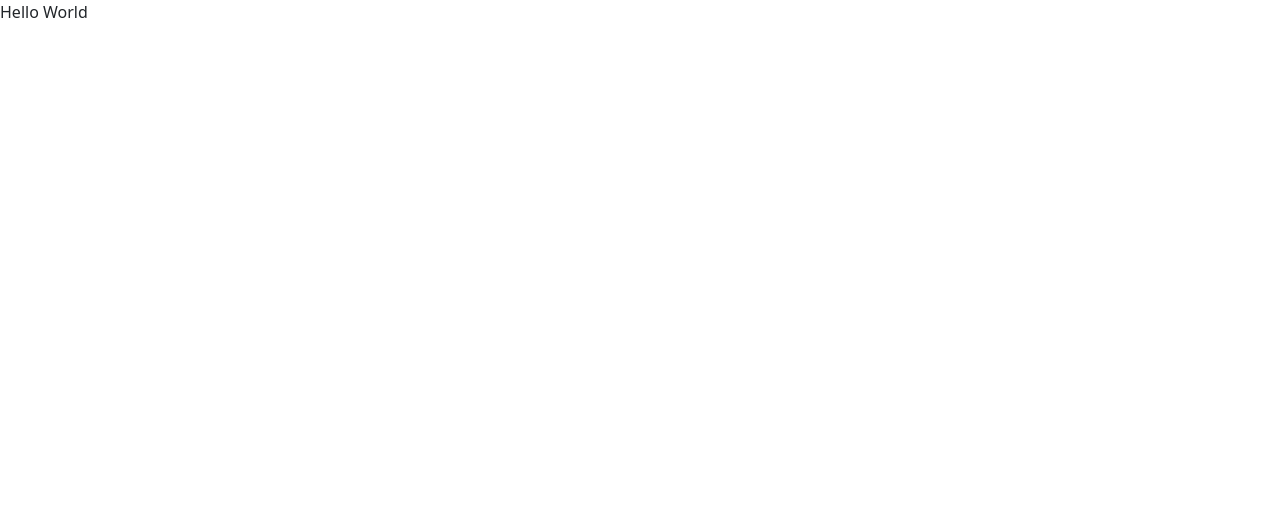
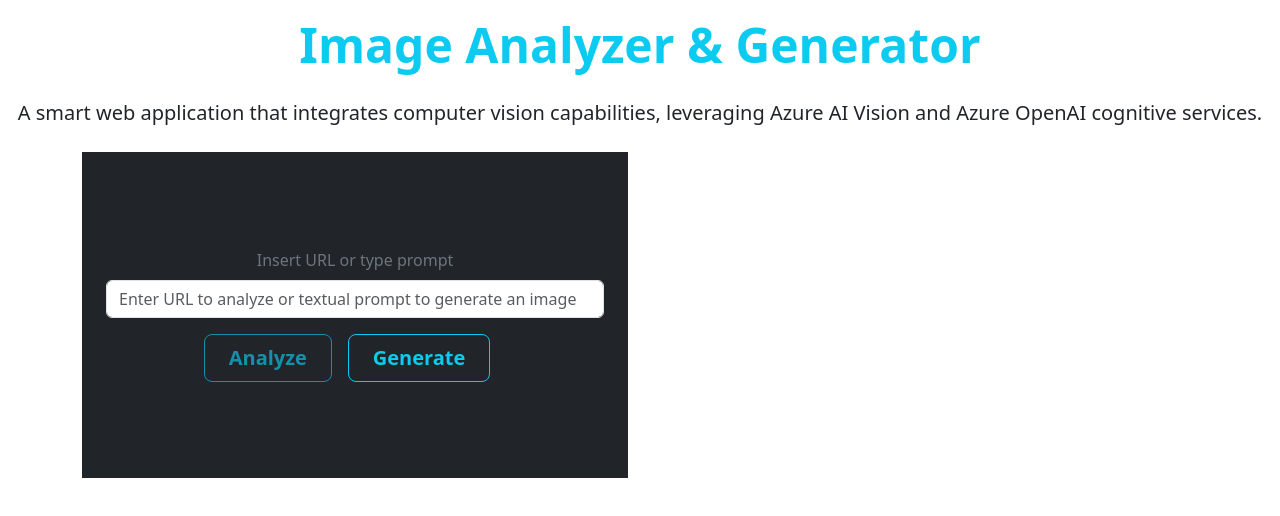
Before and after one commit to favio102/analyze-and-generate-images-Azure-AI, a React (Create React App) app: page / in a window 1280 px wide. Shown: the top 516 px of the page. Built offline with nearby package versions, Linux system fonts and the light colour scheme; the HTML template or start-up script is replaced by a standard one.

Commit message:
Design the graphical user interface of your application

```diff
--- a/src/App.js
+++ b/src/App.js
@@ -1,8 +1,139 @@
-import React from 'react';
+import React, { useState } from 'react';
+// import * as ImageAnalysis from './azure-image-analysis';
+// import * as ImageGeneration from './azure-image-generation';
+import 'bootstrap/dist/css/bootstrap.min.css';
 
 function App() {
-  const value = 'World';
-  return <div>Hello {value}</div>;
+  const [input, setInput] = useState('');
+  const [result, setResult] = useState(null);
+  const [isLoading, setIsLoading] = useState(false);
+  // const [isConfiguredMessage, setIsConfiguredMessage] = useState(false);
+
+  const handleOnChange = (e) => {
+    setInput(e.target.value);
+  };
+
+  const handleAnalyzeClick = async () => {
+    setIsLoading(true);
+    try {
+      // const analyzedResult = await ImageAnalysis.analyzeImage(input);
+      // setResult(analyzedResult);
+    } catch (error) {
+      console.error("Error analyzing image:", error);
+    } finally {
+      setIsLoading(false);
+    }
+  };
+
+  const handleGenerateClick = async () => {
+    setIsLoading(true);
+    try {
+      // const generatedResult = await ImageGeneration.generateImage(input);
+      // setResult(generatedResult[0]);
+    } catch (error) {
+      console.error("Error generating image:", error);
+    } finally {
+      setIsLoading(false);
+    }
+  };
+
+  const handleOnSubmit = (e) => {
+    e.preventDefault();
+  };
+
+  const displayResult = () => {
+    if (!result) return null;
+    return (
+      <div>
+        <p class="fs-3 text-semi-bold text-danger">Analysis Result</p>
+        <img width="400" src={result?.url ? result.url : input} alt="analyzed" className='img-fluid'/>
+        {/* <pre> {JSON.stringify(result, null, 2)} </pre> */}
+        <p className='lead text-start '>Description:
+          <small class="text-body-secondary"> {result.description.captions[0].text}</small>
+        </p>
+        <p className='lead text-start'>Confidence:
+          <small class="text-body-secondary"> {result.description.captions[0].confidence}</small>
+        </p>
+        <p className='lead text-start'>Tags:
+          <small class="text-body-secondary"> {result.description.tags.join(', ')}</small>
+        </p>
+      </div>
+    );
+  };
+
+  // Check if Azure AI services are configured
+  // const azureImageGenerationConfigured = ImageGeneration.isConfigured();
+  // const azureImageAnalysisConfigured = ImageAnalysis.isConfigured();
+
+  // if (!azureImageGenerationConfigured || !azureImageAnalysisConfigured) {
+  //   return (
+  //     <div className="App">
+  //       <div className="container mt-5">
+  //         <p className='text-danger text-center fs-1 fw-bold'>Warning: The app isn't properly configured for Azure AI services.</p>
+  //       </div>
+  //     </div>
+  //   );
+  // }
+
+  return (
+    <div className="App">
+      <div className="container">
+          <header className="d-flex justify-content-center py-3">
+            <a href="/" class="d-flex align-items-center link-body-emphasis text-decoration-none">
+              <h1 className="display-5 fw-bold text-info">Image Analyzer & Generator</h1>
+            </a>
+          </header>
+      </div>
+      <p className="fs-5 mb-4 text-center">A smart web application that integrates computer vision capabilities, leveraging Azure AI Vision and Azure OpenAI cognitive services.</p>
+      <div className="container text-center">
+        <div className="row">
+          <div className="col">
+            <div className="bg-dark text-secondary px-4 py-5 text-center">
+              <div className="py-5">
+                <div className="mx-auto">
+                  <form onSubmit={handleOnSubmit}>
+                    <div className="mb-3">
+                      <label htmlFor='image-url' className="form-label">Insert URL or type prompt</label>
+                      <input
+                        type="text"
+                        id="image-url"
+                        name="image-url"
+                        value={input}
+                        onChange={handleOnChange}
+                        className="form-control"
+                        placeholder="Enter URL to analyze or textual prompt to generate an image"
+                        aria-label="Search"
+                        />
+                    </div>
+                    <button
+                      type="button"
+                      onClick={handleAnalyzeClick}
+                      className="btn btn-outline-info btn-lg px-4 me-sm-3 fw-bold"
+                      disabled={isLoading || input.trim() === ''}
+                      >
+                        {isLoading ? 'Analyzing...' : 'Analyze'}
+                    </button>
+                    <button
+                      type="button"
+                      className="btn btn-outline-info btn-lg px-4 me-sm-3 fw-bold"
+                      onClick={handleGenerateClick}
+                      >
+                        Generate
+                    </button>
+                    {/* If 'Generate' button functionality is different, handleOnClick can be different */}
+                    {/* <button type="button" onClick={handleGenerateClick}>Generate</button> */}
+                  </form>
+                </div>
+              </div>
+            </div>
+          </div>
+          <div className="col">
+            {isLoading ? <p>Loading...</p> : displayResult()}
+          </div>
+        </div>
+      </div>
+    </div>
+  );
 }
 
 export default App;
```
